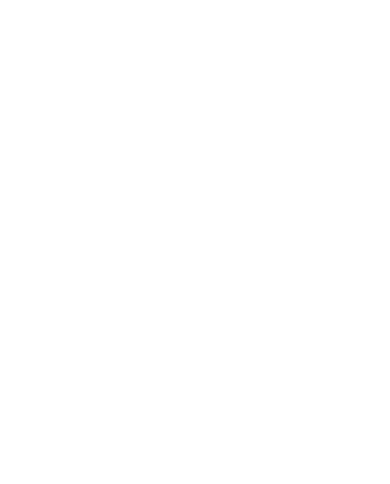
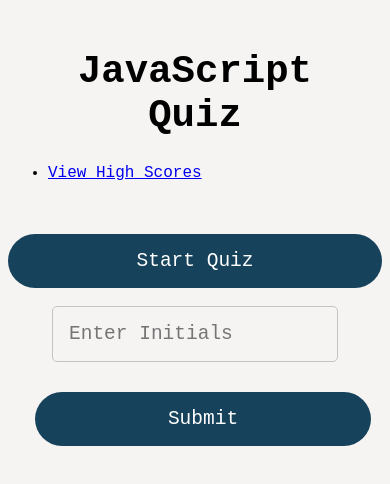
Before and after one commit to abbycav7/js-code-quiz, a plain HTML site: page index.html in a window 390 px wide. Drawn offline with Linux system fonts and the light colour scheme.

Commit message:
added in all of css but need to fix high scores, figure out where I am going wrong

```diff
--- a/assets/css/style.css
+++ b/assets/css/style.css
@@ -0,0 +1,128 @@
+* {
+    background: #F6F4F3;
+    font-family: 'Roboto Mono', monospace;
+}
+header {
+    text-align: center;
+    padding-top: 16px;
+    padding-bottom: 16px;
+}
+h1 {
+    font-size: 54px;
+}
+li {
+    text-align: left;
+}
+main {
+    display: flex;
+    flex-direction: column;
+    align-items: center;
+}
+section {
+    text-align: center;
+    display: flex;
+    flex-direction: column;
+    width: 50%;
+}
+/* button styles */
+.buttons-container {
+    display: flex;
+    flex-direction: column;
+}
+button {
+    border-radius: 30px;
+    background: #16425B;
+    color: #ffffff;
+    padding-top: 16px;;
+    padding-bottom: 16px;
+    margin: 8px;
+    font-size: 16px;
+    border: 0px;
+}
+button:hover {
+    background: #2F6690;
+}
+.leaderboard-button {
+    margin-top: 24px;
+}
+
+/* quiz styles */
+#home-button {
+    position: absolute;
+    top: 0px;
+    left: 0px;
+    background-color: #ded7d4;
+    color: #16425B;
+    padding: 16px;
+}
+#home-button:hover {
+    background-color: #c7c1bf;
+}
+
+/* high score form styles */
+input {
+    padding: 16px;
+    margin-left: 16px;
+    margin-right: 16px;
+    border: 1px solid #c7c1bf;
+    border-radius: 5px;
+}
+
+/* tablets and smaller */
+@media screen and (max-width: 780px) {
+    header {
+        margin-top: 30px;
+    }
+    h1 {
+        font-size: 8vw;
+    }
+    h2 {
+        font-size: 4vw;
+    }
+    h3, button, main, input {
+        font-size: 3vw;
+    }
+    section {
+        width: 75%;
+    }
+    input {
+        margin-top: 10px;
+        margin-bottom: 10px;
+    }
+    button {
+        width: 100%;
+        margin-top: 20px;
+        padding-left: 30px;
+        padding-right: 30px;
+    }
+    #home-button {
+        width: 100%;
+        left: auto;
+        position: relative;
+    }
+}
+/* mobile phones and smaller */
+@media screen and (max-width: 575px) {
+    header {
+        margin-top: 0px;
+    }
+    h1 {
+        font-size: 10vw;
+        padding-left: 20px;
+        padding-right: 20px;
+    }
+    h2 {
+        font-size: 7vw;
+    }
+    h3, button, main, input {
+        font-size: 5vw;
+    }
+    button {
+        width: 100%;
+        padding-left: 10px;
+        padding-right: 10px;
+    }
+    section {
+        width: 90%;
+    }
+}
--- a/index.html
+++ b/index.html
@@ -12,3 +12,44 @@
 </head>
 
 <body>
+
+    <header>
+        <h1>JavaScript Quiz</h1>
+        <div class="timer" id="countdown"></div>
+        <nav>
+            <ul>
+                <li><a href="#" onclick="showHighScores()">View High Scores</a></li>
+            </ul>
+        </nav>
+    </header>
+
+    <main class="quiz-wrapper">
+        <section class="quiz-body" id="quiz-body">
+
+        </section>
+        <div class="status" id="status">
+
+        </div>
+
+
+        <button class="btn" id="start">Start Quiz</button>
+
+        <section class="highscore" id="highscore-panel">
+            <form id="highscore">
+                <div class="form-group">
+                    <input type="text" name="player-initials" placeholder="Enter Initials" />
+                </div>
+
+                <div class="form-group">
+                    <button class="btn" id="save-task" type="submit">Submit</button>
+                </div>
+            </form>
+        </section>
+    </main>
+
+
+    <script src="./assets/js/script.js"></script>
+
+</body>
+
+</html>
```
